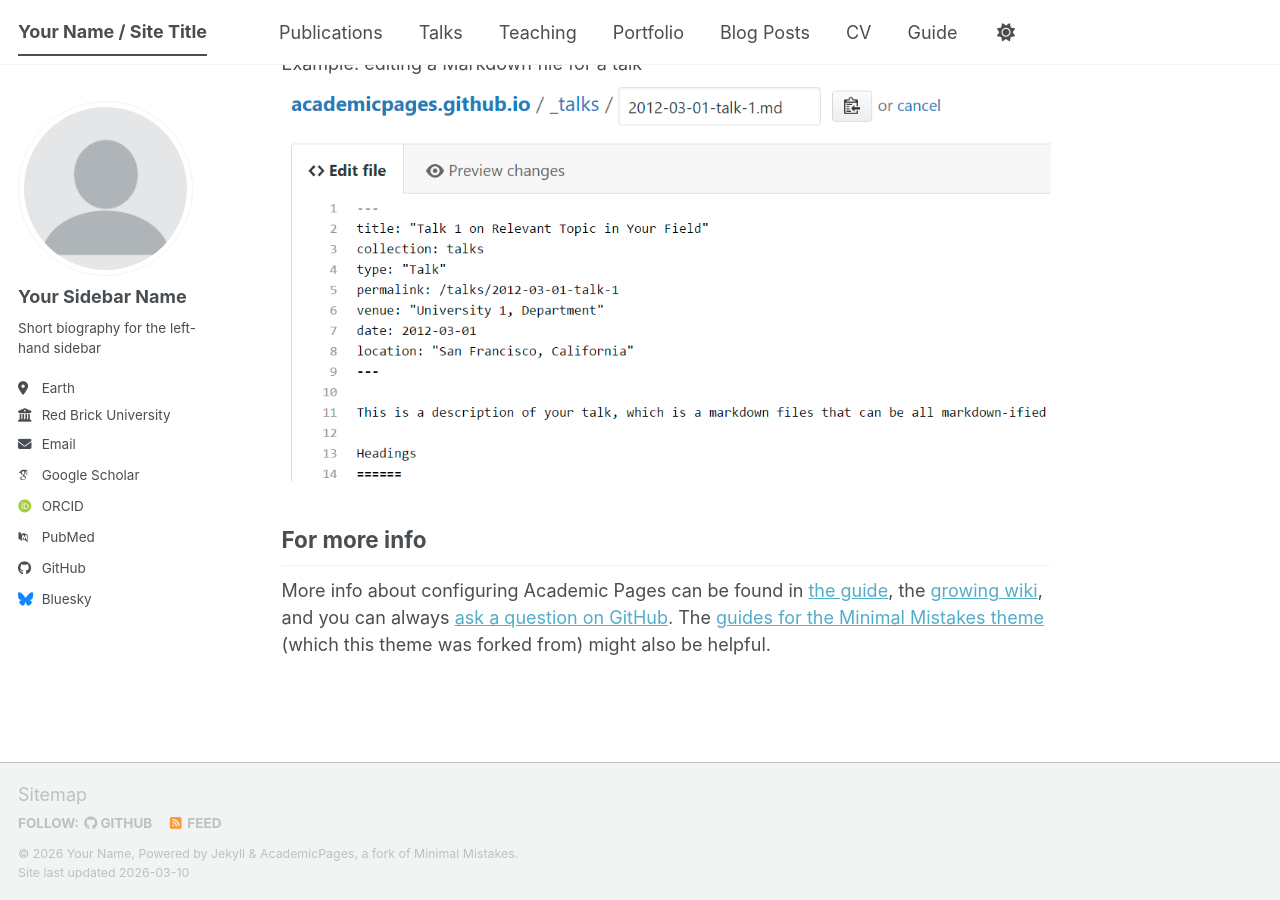
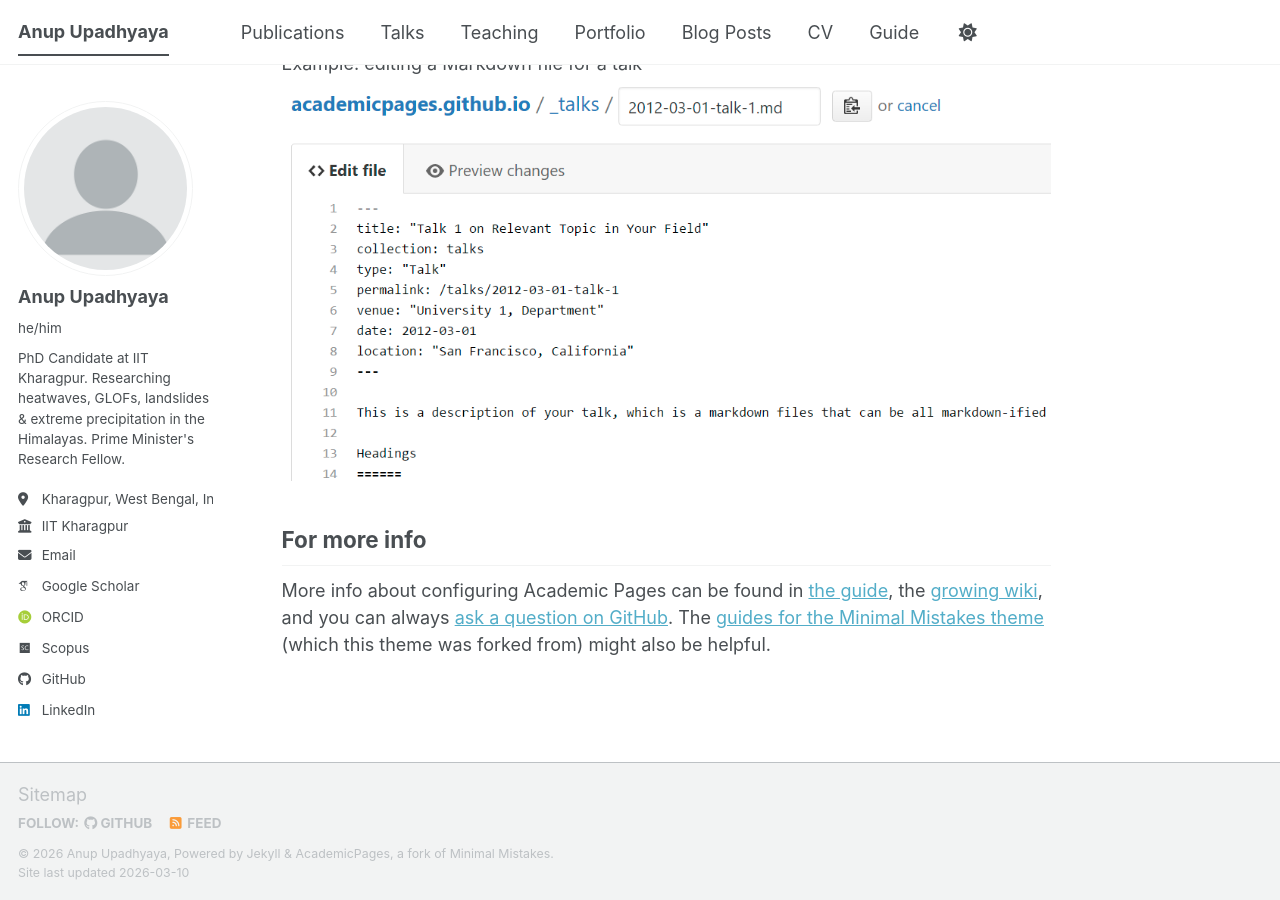
Before and after one commit to anupupadhyaya/anupupadhyaya.github.io, a Jekyll site: the page built from _pages/about.md, in a window 1280 px wide and 900 px high, scrolled down 2720 px. Built offline with Jekyll 4.4.1, drawn with Linux system fonts in a browser that asks for light colours; some web fonts are replaced; a script bundle is joined from its source files by our own code; library files that are not in the unit come from our copies; some of the changed lines change nothing that is shown.

Commit message:
Update _config.yml

```diff
--- a/_config.yml
+++ b/_config.yml
@@ -1,88 +1,75 @@
-# Welcome to Jekyll!
-#
-# This config file is meant for settings that affect your entire site, values
-# which you are expected to set up once and rarely need to edit after that.
-# For technical reasons, this file is *NOT* reloaded automatically when you use
-# `jekyll serve -l -H localhost`. If you change this file, please restart the
-# server process.
-
 # Basic Site Settings
 locale                   : "en-US"
-site_theme               : "default" # The available themes options are "default", "air", "sunrise", "mint", "dirt" and "contrast"
-title                    : "Your Name / Site Title"
+site_theme               : "default"
+title                    : "Anup Upadhyaya"
 title_separator          : "-"
-name                     : &name "Your Name"
-description              : &description "Your Name's academic portfolio"   # Update this with a general description of your site, this is the default if not overridden by a page
-url                      : https://academicpages.github.io # The base hostname & protocol for your site e.g. "https://[your GitHub username].github.io",
-                                                           # or if you already have some other page hosted on Github then use "https://[your GitHub username].github.io/[Your Repo Name]"
-baseurl                  : "" # the subpath of your site, e.g. "/blog"
-repository               : "academicpages/academicpages.github.io"
+name                     : &name "Anup Upadhyaya"
+description              : &description "PhD Candidate | Climate Extremes | GLOFs | Heatwaves | IIT Kharagpur"
+url                      : https://anupupadhyaya.me
+baseurl                  : ""
+repository               : "anupupadhyaya/anupupadhyaya.github.io"
 
-# Site Author - The following control what appear as part of the author content on the side bar.
-#               If a field is blank the icon and link will not appear, otherwise it will be shown.
-#               Additional customization can be done by editing /_includes/author-profile.html
+# Site Author
 author:
-  # Biographic information
   avatar           : "profile.png"
-  name             : "Your Sidebar Name"
-  pronouns         : # example: "she/her"
-  bio              : "Short biography for the left-hand sidebar"
-  location         : "Earth"
-  employer         : "Red Brick University"
-  uri              : # URL
-  email            : "none@example.org"
+  name             : "Anup Upadhyaya"
+  pronouns         : "he/him"
+  bio              : "PhD Candidate at IIT Kharagpur. Researching heatwaves, GLOFs, landslides & extreme precipitation in the Himalayas. Prime Minister's Research Fellow."
+  location         : "Kharagpur, West Bengal, India"
+  employer         : "IIT Kharagpur"
+  uri              :
+  email            : "upadhyaya.anup@gmail.com"
 
   # Academic websites
-  academia         : # URL
-  arxiv            : # URL - Update with the correct link to your profile
-  googlescholar    : "https://scholar.google.com/citations?user=PS_CX0AAAAAJ"
-  inspire-hep      : # URL
-  impactstory      : # URL
-  orcid            : "https://orcid.org/yourorcidurl"
-  semantic         : # URL
-  ssrn             : # URL
-  pubmed           : "https://www.ncbi.nlm.nih.gov/pubmed/?term=john+snow"
-  researchgate     : # URL
-  scopus           : # URL
-  zotero           : # URL
-
+  academia         :
+  arxiv            :
+  googlescholar    : "https://scholar.google.com/citations?hl=en&user=aR0WS0wAAAAJ"
+  inspire-hep      :
+  impactstory      :
+  orcid            : "https://orcid.org/0000-0001-9789-049X"
+  semantic         :
+  ssrn             :
+  pubmed           :
+  researchgate     :
+  scopus           : "https://www.scopus.com/authid/detail.uri?authorId=57364992100"
+  zotero           :
 
   # Repositories and software development
-  bitbucket        : # Username - Update with your username on the site
-  codepen          : # Username
-  dribbble         : # Username
-  github           : "academicpages"
-  kaggle           : # Username
-  stackoverflow    : # User number or user number and name (i.e., use "1" or "1/jeff-atwood")
+  bitbucket        :
+  codepen          :
+  dribbble         :
+  github           : "anupupadhyaya"
+  kaggle           :
+  stackoverflow    :
 
   # Social media
-  artstation       : # Username
-  bluesky          : "bsky.app" # Replace this with you Bluesky username
-  facebook         : # Username
-  flickr           : # Username
-  foursquare       : # Username
-  goodreads        : # Username
-  google_plus      : # Username
-  keybase          : # Username
-  instagram        : # Username
-  lastfm           : # Username
-  linkedin         : # Username
-  mastodon         : # URL
-  medium           : # URL
-  pinterest        : # Username
-  soundcloud       : # Username
-  steam            : # Username
-  telegram         : # URL
-  tumblr           : # Username
-  twitter          : # Username for X / Twitter
-  vine             : # Username
-  weibo            : # Username
-  wikipedia        : # Username
-  xing             : # Username
-  youtube          : # Username
-  zhihu            : # Username
+  artstation       :
+  bluesky          :
+  facebook         :
+  flickr           :
+  foursquare       :
+  goodreads        :
+  google_plus      :
+  keybase          :
+  instagram        :
+  lastfm           :
+  linkedin         : "anup-u-59533458"
+  mastodon         :
+  medium           :
+  pinterest        :
+  soundcloud       :
+  steam            :
+  telegram         :
+  tumblr           :
+  twitter          :
+  vine             :
+  weibo            :
+  wikipedia        :
+  xing             :
+  youtube          :
+  zhihu            :
 
-# Publication Category - The following the list of publication categories and their headings
+# Publication Category
 publication_category:
   books:
     title: 'Books'
@@ -92,25 +79,25 @@ publication_category:
     title: 'Conference Papers'
 
 # Site Settings
-teaser                   :  # filename of teaser fallback teaser image placed in /images/ for social media previews
-breadcrumbs              : false # true, false (default)
+teaser                   :
+breadcrumbs              : false
 words_per_minute         : 160
 future                   : true
-read_more                : "disabled" # if enabled, adds "Read more" links to excerpts
-talkmap_link             : false      #change to true to add link to talkmap on talks page
+read_more                : "disabled"
+talkmap_link             : false
 comments:
-  provider               : # false (default), "disqus", "discourse", "facebook", "google-plus", "staticman", "custom"
+  provider               :
   disqus:
     shortname            :
   discourse:
-    server               : # https://meta.discourse.org/t/embedding-discourse-comments-via-javascript/31963 , e.g.: meta.discourse.org
+    server               :
   facebook:
     appid                :
-    num_posts            : # 5 (default)
-    colorscheme          : # "light" (default), "dark"
+    num_posts            :
+    colorscheme          :
 staticman:
   allowedFields          : ['name', 'email', 'url', 'message']
-  branch                 : "gh-pages" # "master", "gh-pages"
+  branch                 : "gh-pages"
   commitMessage          : "New comment."
   filename               : comment-{@timestamp}
   format                 : "yml"
@@ -123,18 +110,16 @@ staticman:
     date:
       type               : "date"
       options:
-        format           : "iso8601" # "iso8601" (default), "timestamp-seconds", "timestamp-milliseconds"
+        format           : "iso8601"
 atom_feed:
-  hide                   : false     # change to true to hide the RSS feed in the footer
-  path                   : # blank (default) uses feed.xml
-
+  hide                   : false
+  path                   :
 
 # SEO Related
 google_site_verification :
 bing_site_verification   :
 alexa_site_verification  :
 yandex_site_verification :
-
 
 # Social Sharing
 twitter:
@@ -143,22 +128,18 @@ facebook:
   username               :
   app_id                 :
   publisher              :
-og_image                 :  # Social media default site image
-og_description           :  # Social media default site image description
-# For specifying social profiles
-# - https://developers.google.com/structured-data/customize/social-profiles
+og_image                 :
+og_description           :
 social:
-  type                   : # Person or Organization (defaults to Person)
-  name                   : # If the user or organization name differs from the site's name
-  links: # An array of links to social media profiles
-
+  type                   :
+  name                   :
+  links:
 
 # Analytics
 analytics:
-  provider               :  "false" # false (default), "google", "google-universal", "google-analytics-4", "custom"
+  provider               : "false"
   google:
     tracking_id          :
-
 
 # Reading Files
 include:
@@ -198,14 +179,12 @@ keep_files:
 encoding: "utf-8"
 markdown_ext: "markdown,mkdown,mkdn,mkd,md"
 
-
 # Conversion
 markdown: kramdown
 highlighter: rouge
 lsi: false
 excerpt_separator: "\n\n"
 incremental: false
-
 
 # Markdown Processing
 kramdown:
@@ -218,8 +197,7 @@ kramdown:
   smart_quotes: lsquo,rsquo,ldquo,rdquo
   enable_coderay: false
 
-
-# These settings control the types of collections used by the template
+# Collections
 collections:
   teaching:
     output: true
@@ -234,10 +212,8 @@ collections:
     output: true
     permalink: /:collection/:path/
 
-
-# These settings control how pages and collections are included in the site
+# Defaults
 defaults:
-  # _posts
   - scope:
       path: ""
       type: posts
@@ -248,14 +224,12 @@ defaults:
       comments: true
       share: true
       related: true
-  # _pages
   - scope:
       path: ""
       type: pages
     values:
       layout: single
       author_profile: true
-  # _teaching
   - scope:
       path: ""
       type: teaching
@@ -264,7 +238,6 @@ defaults:
       author_profile: true
       share: true
       comments: true
-  # _publications
   - scope:
       path: ""
       type: publications
@@ -273,7 +246,6 @@ defaults:
       author_profile: true
       share: true
       comments: true
-  # _portfolio
   - scope:
       path: ""
       type: portfolio
@@ -282,7 +254,6 @@ defaults:
       author_profile: true
       share: true
       comment: true
-  # _talks
   - scope:
       path: ""
       type: talks
@@ -291,19 +262,14 @@ defaults:
       author_profile: true
       share: true
 
-
 # Sass/SCSS
 sass:
   sass_dir: _sass
-  style: compressed # https://sass-lang.com/documentation/file.SASS_REFERENCE.html#output_style
-
+  style: compressed
 
 # Outputting
 permalink: /:categories/:title/
-# paginate: 5 # amount of posts to show
-# paginate_path: /page:num/
-timezone: Etc/UTC # https://en.wikipedia.org/wiki/List_of_tz_database_time_zones
-
+timezone: Asia/Kolkata
 
 # Plugins
 plugins:
@@ -314,7 +280,6 @@ plugins:
   - jekyll-redirect-from
   - jemoji
 
-# Mimic GitHub Pages with --safe
 whitelist:
   - jekyll-feed
   - jekyll-gist
@@ -323,38 +288,15 @@ whitelist:
   - jekyll-redirect-from
   - jemoji
 
-
 # Archives
-#  Type
-#  - GitHub Pages compatible archive pages built with Liquid ~> type: liquid (default)
-#  - Jekyll Archives plugin archive pages ~> type: jekyll-archives
-#  Path (examples)
-#  - Archive page should exist at path when using Liquid method or you can
-#    expect broken links (especially with breadcrumbs enabled)
-#  - <base_path>/tags/my-awesome-tag/index.html ~> path: /tags/
-#  - <base_path/categories/my-awesome-category/index.html ~> path: /categories/
-#  - <base_path/my-awesome-category/index.html ~> path: /
 category_archive:
   type: liquid
   path: /categories/
 tag_archive:
   type: liquid
   path: /tags/
-# https://github.com/jekyll/jekyll-archives
-# jekyll-archives:
-#   enabled:
-#     - categories
-#     - tags
-#   layouts:
-#     category: archive-taxonomy
-#     tag: archive-taxonomy
-#   permalinks:
-#     category: /categories/:name/
-#     tag: /tags/:name/
-
 
 # HTML Compression
-# - https://jch.penibelst.de/
 compress_html:
   clippings: all
   ignore:
```
